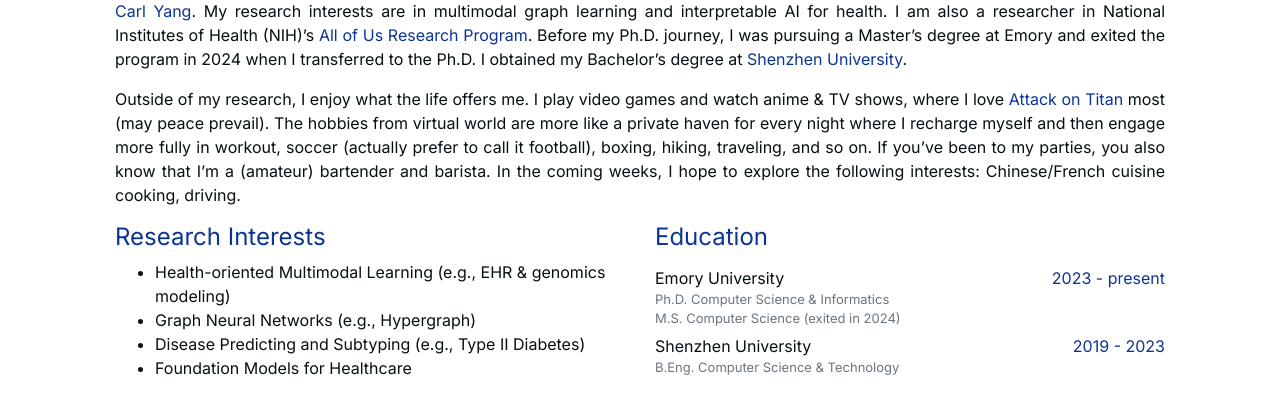
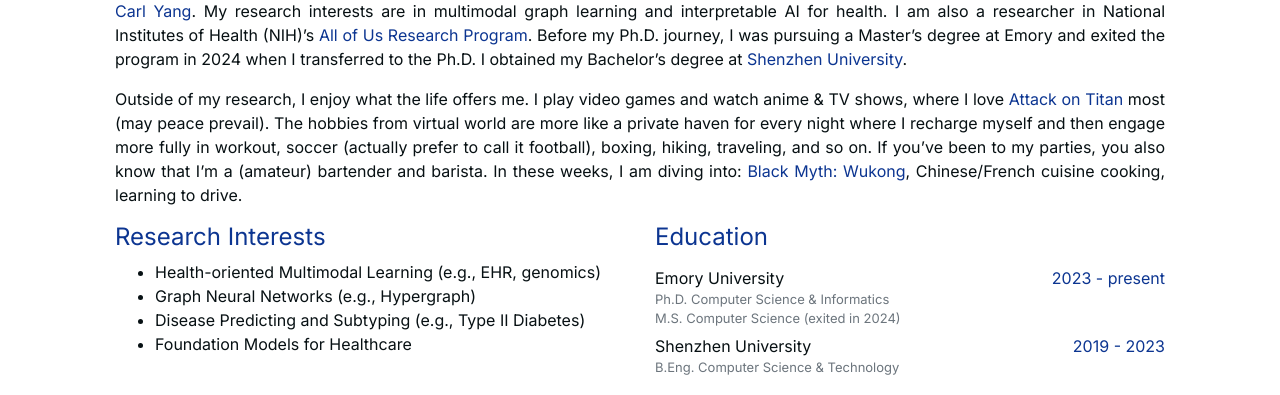
Before and after one commit to PericlesHat/ziyang_hugo, a plain HTML site: page public/index.html in a window 1280 px wide. Shown: the part 405-800 px from the top of the page. Drawn offline with nearby package versions, Linux system fonts and the light colour scheme; some icons are missing; a web font is replaced by a local one.

Commit message:
Add files via upload

```diff
--- a/public/index.html
+++ b/public/index.html
@@ -153,7 +153,7 @@
 <div class="introduction row w-100 text-justify">
     <div class="col w-100">
         <p>Hello there! My name is Ziyang Zhang, currently a Ph.D. student in Computer Science and Informatics at <a href="https://www.emory.edu/">Emory University</a>, advised by <a href="https://www.cs.emory.edu/~jyang71/">Dr. Carl Yang</a>. My research interests are in multimodal graph learning and interpretable AI for health. I am also a researcher in National Institutes of Health (NIH)&rsquo;s <a href="https://allofus.nih.gov/">All of Us Research Program</a>. Before my Ph.D. journey, I was pursuing a Master&rsquo;s degree at Emory and exited the program in 2024 when I transferred to the Ph.D. I obtained my Bachelor&rsquo;s degree at <a href="https://en.szu.edu.cn/">Shenzhen University</a>.</p>
-<p>Outside of my research, I enjoy what the life offers me. I play video games and watch anime &amp; TV shows, where I love <a href="https://www.imdb.com/title/tt2560140/">Attack on Titan</a> most (may peace prevail). The hobbies from virtual world are more like a private haven for every night where I recharge myself and then engage more fully in workout, soccer (actually prefer to call it football), boxing, hiking, traveling, and so on. If you&rsquo;ve been to my parties, you also know that I&rsquo;m a (amateur) bartender and barista. In the coming weeks, I hope to explore the following interests: Chinese/French cuisine cooking, driving.</p>
+<p>Outside of my research, I enjoy what the life offers me. I play video games and watch anime &amp; TV shows, where I love <a href="https://www.imdb.com/title/tt2560140/">Attack on Titan</a> most (may peace prevail). The hobbies from virtual world are more like a private haven for every night where I recharge myself and then engage more fully in workout, soccer (actually prefer to call it football), boxing, hiking, traveling, and so on. If you&rsquo;ve been to my parties, you also know that I&rsquo;m a (amateur) bartender and barista. In these weeks, I am diving into: <a href="https://www.heishenhua.com/">Black Myth: Wukong</a>, Chinese/French cuisine cooking, learning to drive.</p>
 
     </div>
 </div>
@@ -172,7 +172,7 @@
     <ul>
 
         <li>
-            Health-oriented Multimodal Learning (e.g., EHR &amp; genomics modeling)
+            Health-oriented Multimodal Learning (e.g., EHR, genomics)
         </li>
 
         <li>
```
